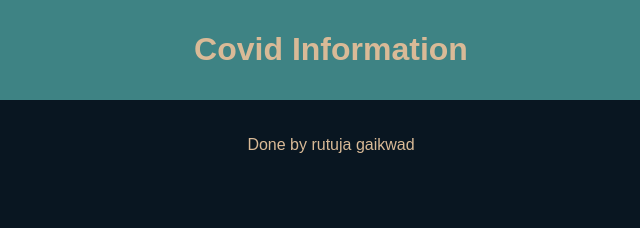
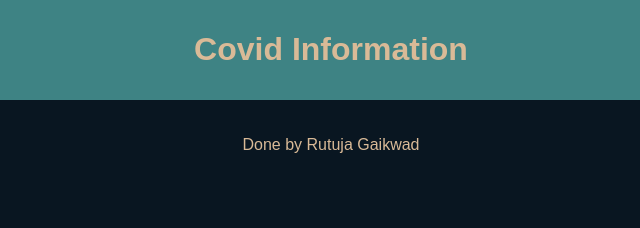
Before and after one commit to gaikwadrutuja1/HtmlCovid, a plain HTML site: page index.html in a window 1280 px wide. Shown: the top 228 px of the page, 309-949 px from the left. Drawn offline with Linux system fonts and the light colour scheme.

Commit message:
index.html

```diff
--- a/index.html
+++ b/index.html
@@ -54,7 +54,7 @@
     </header>
 
     <main>
-        <p>Done by rutuja gaikwad</p>
+        <p>Done by Rutuja Gaikwad</p>
     </main>
 
     <footer>
```
